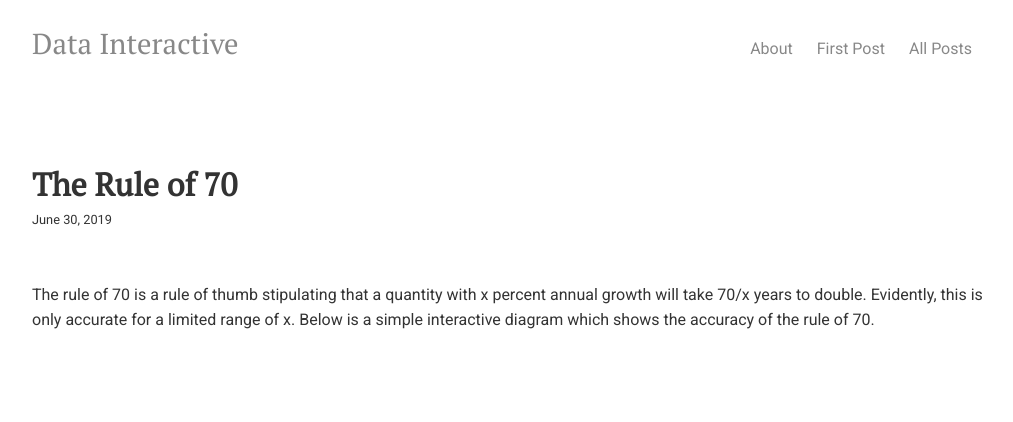
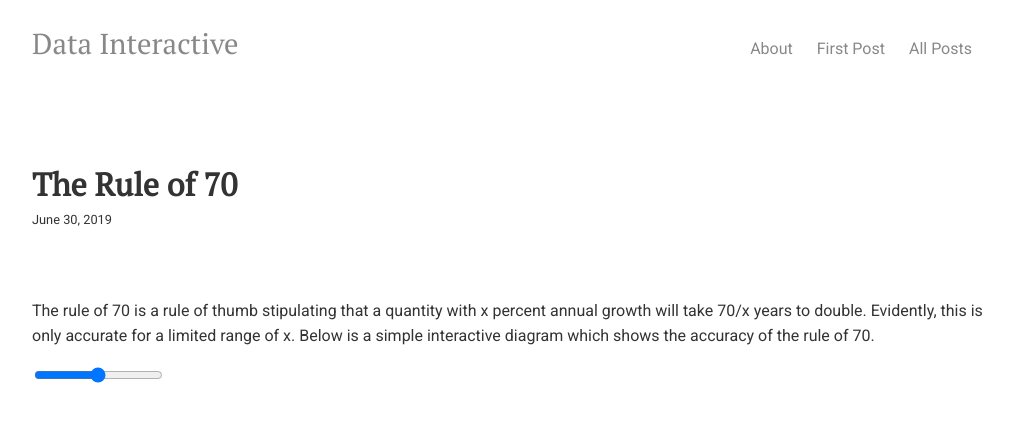
Before and after one commit to datainteractive/datainteractive.github.io, a Jekyll site: the page built from _posts/2019-06-30-the-rule-of-70.html, in a window 1280 px wide. Shown: the top 422 px of the page, without its empty margins (128-1141 px from the left). Built offline with Jekyll 4.4.1, drawn with Linux system fonts in a browser that asks for light colours.

Commit message:
Update 2019-06-30-the-rule-of-70.html

```diff
--- a/_posts/2019-06-30-the-rule-of-70.html
+++ b/_posts/2019-06-30-the-rule-of-70.html
@@ -3,4 +3,11 @@ layout: main
 title: "The Rule of 70"
 date: 2019-06-30
 ---
+<p>
 The rule of 70 is a rule of thumb stipulating that a quantity with x percent annual growth will take 70/x years to double. Evidently, this is only accurate for a limited range of x. Below is a simple interactive diagram which shows the accuracy of the rule of 70.
+</p>
+
+
+<div class="slidecontainer">
+  <input type="range" min="1" max="100" value="50" class="slider" id="myRange">
+</div>
```
